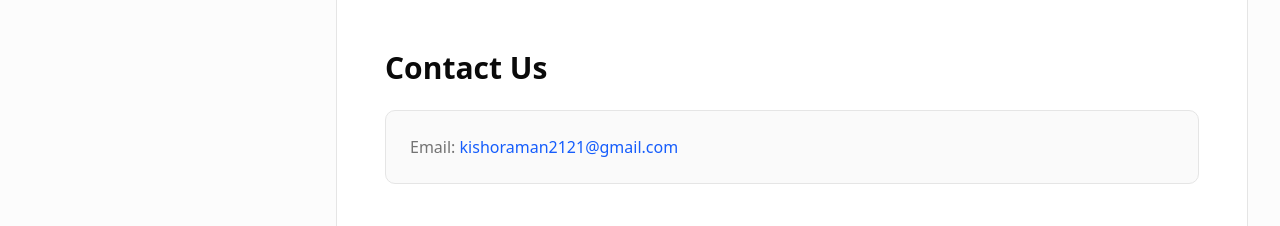
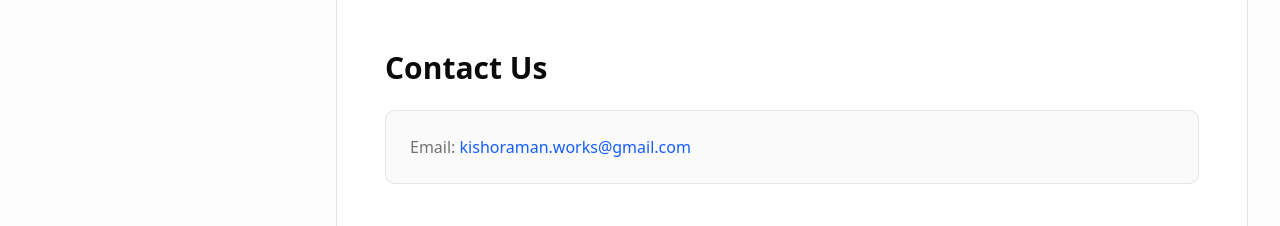
Before and after one commit to kishoraman21/cse-heaven, a Next.js app: page /refund in a window 1280 px wide. Shown: the part 1360-1586 px from the top of the page. Built offline with nearby package versions, Linux system fonts and the light colour scheme.

Commit message:
fixed mail

```diff
--- a/src/app/refund/page.tsx
+++ b/src/app/refund/page.tsx
@@ -149,8 +149,8 @@
                 <h2 className="text-3xl font-bold mb-6">Contact Us</h2>
                 <div className="bg-muted/50 border border-border rounded-lg p-6">
                   <span className="text-muted-foreground font-medium">Email: </span>
-                  <a href="mailto:kishoraman2121@gmail.com" className="text-blue-600 dark:text-blue-400 hover:underline">
-                    kishoraman2121@gmail.com
+                  <a href="mailto:kishoraman.works@gmail.com" className="text-blue-600 dark:text-blue-400 hover:underline">
+                    kishoraman.works@gmail.com
                   </a>
                 </div>
               </section>
```
